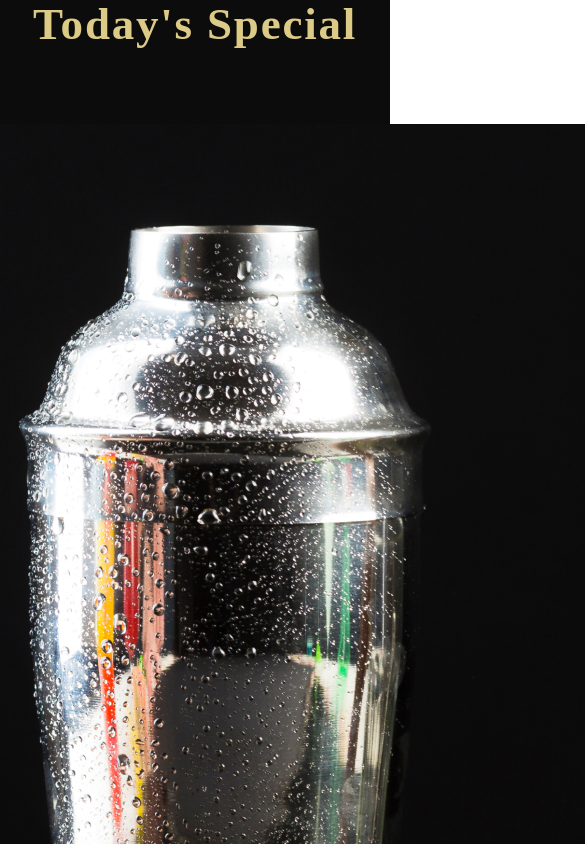
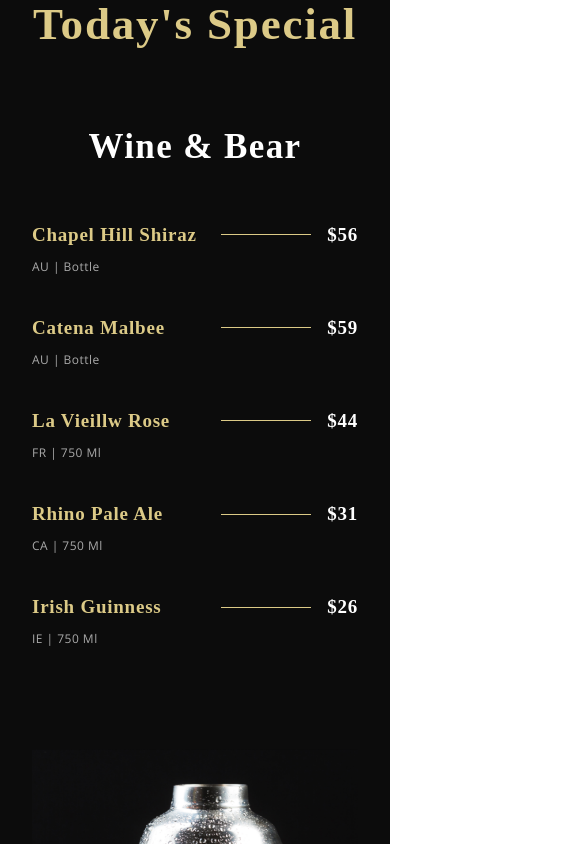
Before and after one commit to Smashedpurse/Geritch-React, a React (Vite) app: page / in a window 390 px wide. Shown: the part 3620-4464 px from the top of the page, 585 px wide, since content can reach past the window. Built offline with nearby package versions, Linux system fonts and the light colour scheme; a web font is replaced by a local one.

Commit message:
Add the @media to provide a responsive desing to the SpecialMenu Container

```diff
--- a/src/containers/Menu/SpecialMenu.css
+++ b/src/containers/Menu/SpecialMenu.css
@@ -16,3 +16,77 @@
     align-items: flex-start;
     flex-direction: row;
 }
+
+
+.app__specialMenu_menu_heading{
+    font-family: var(--font-base);
+    font-weight: 600;
+    font-size: 45px;
+    line-height: 58.5px;
+    letter-spacing: 0.04em;
+    color: var(--color-white);
+}
+
+
+.app__specialMenu-menu_wine,
+.app__specialMenu-menu_cocktails{
+    flex: 1;
+    width: 100%;
+    flex-direction: column;
+}
+
+.app__specialMenu-menu_img{
+    width: 410px;
+    margin: 0 2rem;
+}
+
+.app__specialMenu-menu_img img{
+    width: 100%;
+    height: auto;
+}
+
+.app__specialMenu_menu_items{
+    display: flex;
+    flex-direction: column;
+
+    margin: 2rem 0;
+    width: 100%;
+}
+
+
+@media screen and (max-width:2000px){
+    .app__specialMenu-menu_img{
+        width: 650px;
+    }
+
+    .app__specialMenu-menu_img img{
+        height: 920px;
+    }
+}
+
+@media screen and (max-width:1150px){
+    .app__specialMenu-menu{
+        flex-direction: column;
+        align-items: center;
+        width: 100%;
+    }
+
+    .app__specialMenu-menu_img{
+        margin: 3rem 0;
+    }
+}
+
+@media screen and (max-width:650px){
+    .app__specialMenu-menu_img{
+        width: 100%;
+    }
+
+    .app__specialMenu-menu_img img{
+        height: 450px;
+    }
+
+    .app__specialMenu_menu_heading{
+        font-size: 35px;
+        line-height: 48.5px;
+    }
+}
--- a/src/containers/Menu/SpecialMenu.jsx
+++ b/src/containers/Menu/SpecialMenu.jsx
@@ -29,7 +29,7 @@
         </div>
 
         <div className="app__specialMenu-menu_cocktails flex__center">
-          <p className="app__specialMenu_menu_heading">Cockta</p>
+          <p className="app__specialMenu_menu_heading">Cocktails</p>
           <div className="app__specialMenu_menu_items">
             {data.cocktails.map((cocktail, index) => (
               <MenuItem key={cocktail.title + index} title={cocktail.title} tags={cocktail.tags} price={cocktail.price}/>
```
